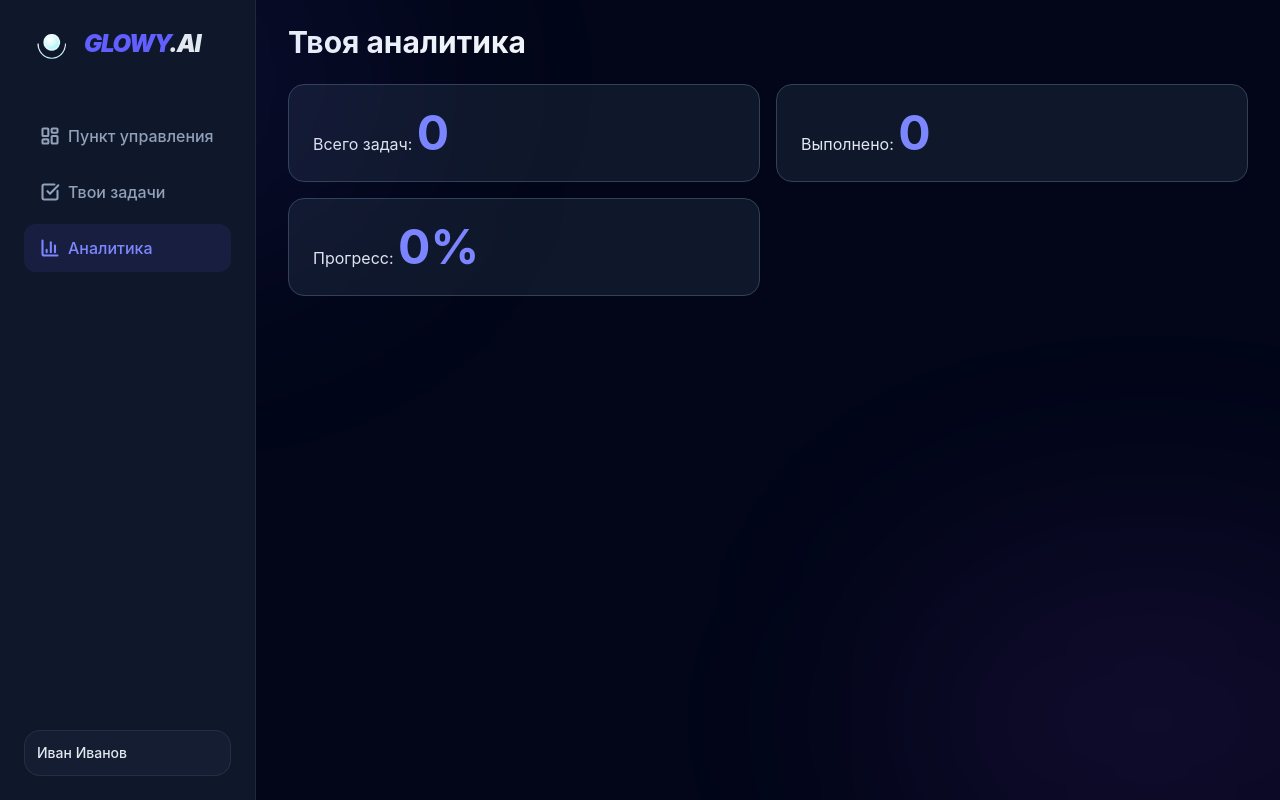
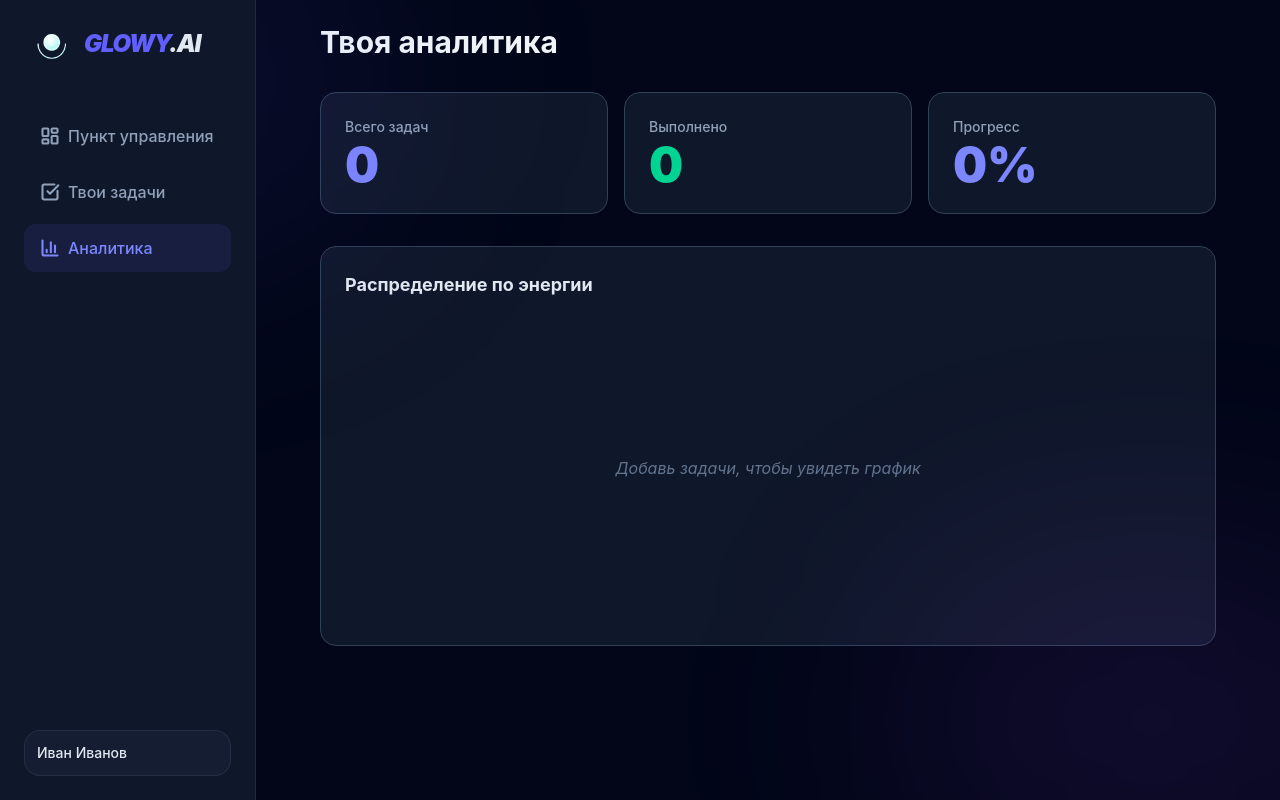
Before and after one commit to kostin-five/glowy, a React (Vite) app: page /analytics in a window 1280 px wide. Built offline with nearby package versions, Linux system fonts and the light colour scheme.

Commit message:
feat: add analytics

```diff
--- a/src/dashboard/SuccessStairs.tsx
+++ b/src/dashboard/SuccessStairs.tsx
@@ -7,14 +7,12 @@ interface ISuccessStairs {
 const SuccessStairs = ({ currentLevel = 1 }: ISuccessStairs) => {
   const steps = [1, 2, 3, 4, 5];
 
-  // Увеличенные размеры лестницы
   const stepWidth = 90;
   const stepHeight = 80;
-  const thickness = 8; // Толщина линий (8px)
+  const thickness = 8;
 
   return (
     <div className="relative w-full h-full flex flex-col items-center justify-center pb-12 pt-8">
-      {/* Подзаголовок компонента */}
       <div className="absolute top-0 left-0 w-full text-center">
         <p className="text-[11px] text-slate-500 uppercase tracking-widest font-black">
           Прогресс: 1 уровень = 3 задачи
@@ -28,7 +26,6 @@ const SuccessStairs = ({ currentLevel = 1 }: ISuccessStairs) => {
           height: `${steps.length * stepHeight}px`,
         }}
       >
-        {/* Стикмен */}
         <motion.img
           src="/Runner_stickman.png"
           alt="Стикмен"
@@ -44,14 +41,12 @@ const SuccessStairs = ({ currentLevel = 1 }: ISuccessStairs) => {
           const isReached = currentLevel >= step;
           const isPassed = currentLevel > step;
 
-          // Единый стиль свечения для всех активных линий
           const activeStyle =
             "bg-indigo-500 shadow-[0_0_15px_rgba(99,102,241,1)]";
           const inactiveStyle = "bg-slate-800";
 
           return (
             <div key={step}>
-              {/* 0. Начальная вертикальная линия (идет вниз в пол) */}
               {step === 1 && (
                 <div
                   className={`absolute transition-all duration-700 z-0 ${
@@ -59,25 +54,22 @@ const SuccessStairs = ({ currentLevel = 1 }: ISuccessStairs) => {
                   }`}
                   style={{
                     width: `${thickness}px`,
-                    height: `40px`, // Сделали короче, чтобы не вылезала за карточку
+                    height: `40px`,
                     left: `0px`,
                     bottom: `-40px`,
-                    // Убрали borderBottomRadius, чтобы она была плоской снизу
                   }}
                 />
               )}
 
-              {/* 1. Горизонтальная линия */}
               <div
                 className={`absolute transition-all duration-700 z-10 ${
                   isReached ? activeStyle : inactiveStyle
                 }`}
                 style={{
                   height: `${thickness}px`,
-                  width: `${stepWidth + thickness}px`, // Прибавляем толщину, чтобы угол закрылся идеально
+                  width: `${stepWidth + thickness}px`,
                   left: `${(step - 1) * stepWidth}px`,
                   bottom: `${(step - 1) * stepHeight}px`,
-                  // Скругляем только внешние края у первой и последней ступени
                   borderTopLeftRadius: step === 1 ? "8px" : "0px",
                   borderTopRightRadius: step === steps.length ? "8px" : "0px",
                   borderBottomRightRadius:
@@ -85,7 +77,6 @@ const SuccessStairs = ({ currentLevel = 1 }: ISuccessStairs) => {
                 }}
               />
 
-              {/* 2. Номер ступени */}
               <span
                 className={`absolute text-sm font-black transition-colors duration-700 ${
                   isReached ? "text-indigo-300" : "text-slate-600"
@@ -98,7 +89,6 @@ const SuccessStairs = ({ currentLevel = 1 }: ISuccessStairs) => {
                 0{step}
               </span>
 
-              {/* 3. Вертикальная линия вверх (убрали у последнего шага) */}
               {step !== steps.length && (
                 <div
                   className={`absolute transition-all duration-700 z-0 ${
--- a/src/pages/AnalyticsPage.tsx
+++ b/src/pages/AnalyticsPage.tsx
@@ -1,29 +1,109 @@
 import useTaskStats from "../hooks/useTaskStats";
+import {
+  PieChart,
+  Pie,
+  Cell,
+  ResponsiveContainer,
+  Tooltip,
+  Legend,
+} from "recharts";
+import { useTasks } from "../store/useTaskStore";
 
 const AnalyticsPage = () => {
   const { countTasks, calcCompletedTasks, progressPercent } = useTaskStats();
+  const tasks = useTasks();
+
+  const energyData = [
+    {
+      name: "Высокая",
+      value: tasks.filter((t) => t.energyLevel === "high").length,
+      color: "#ef4444",
+    },
+    {
+      name: "Средняя",
+      value: tasks.filter((t) => t.energyLevel === "med").length,
+      color: "#eab308",
+    },
+    {
+      name: "Низкая",
+      value: tasks.filter((t) => t.energyLevel === "low").length,
+      color: "#3b82f6",
+    },
+  ].filter((item) => item.value > 0);
+
 
   return (
-    <section className="flex flex-col gap-6">
+    <section className="flex flex-col gap-8 max-w-5xl mx-auto w-full px-4 md:px-8">
       <h1 className="text-3xl font-bold text-slate-100">Твоя аналитика</h1>
-      <section className="grid grid-cols-2 gap-4">
-        <div className="bg-slate-800/50 p-6 rounded-2xl border border-slate-700">
-          Всего задач:{" "}
-          <span className="text-5xl font-bold text-indigo-400">
+
+      {/* Статистика в цифрах */}
+      <section className="grid grid-cols-1 md:grid-cols-3 gap-4">
+        <div className="bg-slate-800/50 p-6 rounded-2xl border border-slate-700 flex flex-col justify-center">
+          <span className="text-sm text-slate-400 font-medium mb-1">
+            Всего задач
+          </span>
+          <span className="text-5xl font-black text-indigo-400">
             {countTasks}
           </span>
         </div>
-        <div className="bg-slate-800/50 p-6 rounded-2xl border border-slate-700">
-          Выполнено:{" "}
-          <span className="text-5xl font-bold text-indigo-400">
+        <div className="bg-slate-800/50 p-6 rounded-2xl border border-slate-700 flex flex-col justify-center">
+          <span className="text-sm text-slate-400 font-medium mb-1">
+            Выполнено
+          </span>
+          <span className="text-5xl font-black text-emerald-400">
             {calcCompletedTasks}
           </span>
         </div>
-        <div className="bg-slate-800/50 p-6 rounded-2xl border border-slate-700">
-          Прогресс:{" "}
-          <span className="text-5xl font-bold text-indigo-400">
+        <div className="bg-slate-800/50 p-6 rounded-2xl border border-slate-700 flex flex-col justify-center">
+          <span className="text-sm text-slate-400 font-medium mb-1">
+            Прогресс
+          </span>
+          <span className="text-5xl font-black text-indigo-400">
             {progressPercent}%
           </span>
+        </div>
+      </section>
+
+      {/* График Recharts */}
+      <section className="bg-slate-800/50 p-6 rounded-2xl border border-slate-700 h-100 flex flex-col">
+        <h2 className="text-lg font-bold text-slate-200 mb-4">
+          Распределение по энергии
+        </h2>
+        <div className="flex-1 w-full">
+          {energyData.length > 0 ? (
+            <ResponsiveContainer width="100%" height="100%">
+              <PieChart>
+                <Pie
+                  data={energyData}
+                  cx="50%"
+                  cy="50%"
+                  innerRadius={80}
+                  outerRadius={120}
+                  paddingAngle={0}
+                  dataKey="value"
+                  stroke="none"
+                >
+                  {energyData.map((entry, index) => (
+                    <Cell key={`cell-${index}`} fill={entry.color} />
+                  ))}
+                </Pie>
+                <Tooltip
+                  contentStyle={{
+                    backgroundColor: "#0f172a",
+                    borderColor: "#1e293b",
+                    borderRadius: "12px",
+                    color: "#f8fafc",
+                  }}
+                  itemStyle={{ color: "#e2e8f0" }}
+                />
+                <Legend verticalAlign="bottom" height={36} />
+              </PieChart>
+            </ResponsiveContainer>
+          ) : (
+            <div className="w-full h-full flex items-center justify-center text-slate-500 italic">
+              Добавь задачи, чтобы увидеть график
+            </div>
+          )}
         </div>
       </section>
     </section>
```
